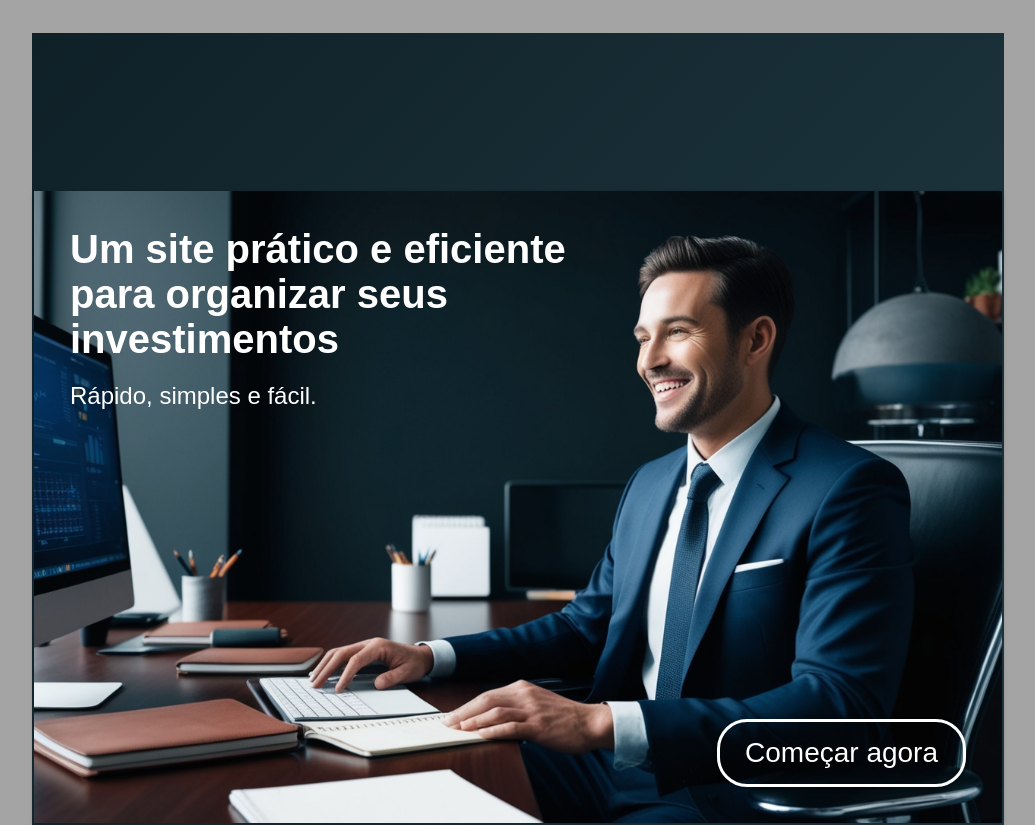
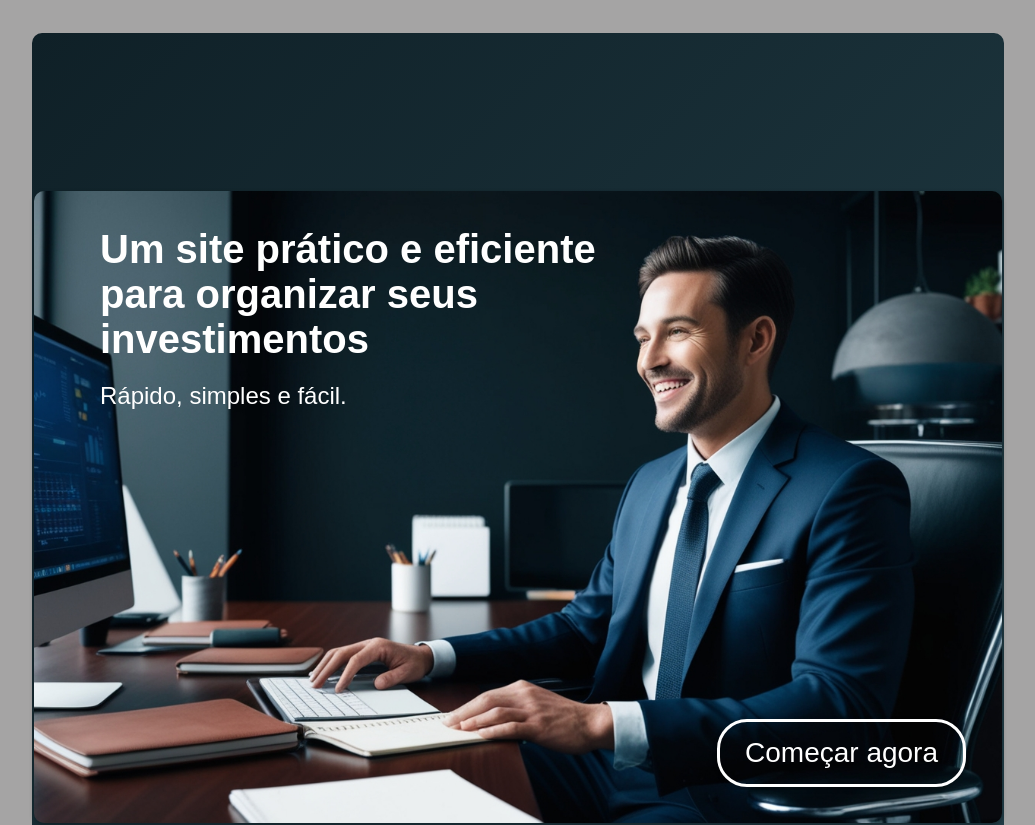
Before and after one commit to JoaoVitorSDelfino/gerenciador-de-investimentos, a React (Create React App) app: page /sobre in a window 1280 px wide. Shown: the top 825 px of the page, without its empty margins (122-1157 px from the left). Built offline with nearby package versions, Linux system fonts and the light colour scheme.

Commit message:
alterações pequenas nos textos e no container

```diff
--- a/src/components/AddInvestment.js
+++ b/src/components/AddInvestment.js
@@ -97,6 +97,7 @@ const styles = {
     display: "flex",
     justifyContent: "center",
     alignItems: "center",
+    borderRadius: "10px",
     background: "linear-gradient(135deg, #0f2027, #203a43, #2c5364)",
     padding: "20px 0", // Espaço extra para crescimento
   },
--- a/src/paginas6/Pages/Sobre/styles.js
+++ b/src/paginas6/Pages/Sobre/styles.js
@@ -8,6 +8,7 @@ export const Container = styled.div`
   flex-direction: column;
   align-items: center;
   justify-content: center;
+  border-radius: 10px;
   gap: 20px;
   padding: 5%;
 `;
@@ -22,6 +23,7 @@ const BlocoBase = styled.div`
   display: flex;
   flex-direction: column;
   gap: 10px;
+  border-radius: 10px;
   text-align: left;
   color: white;
   min-height: 400px;
@@ -67,6 +69,7 @@ export const MainText = styled.h1`
   font-size: 2.5rem;
   margin: 0;
   color: white;
+  margin-left: 30px;
 
 
   @media (max-width: 768px) {
@@ -80,6 +83,7 @@ export const SubText = styled.p`
   font-size: 1.5rem;
   margin: 0;
   color: white;
+  margin-left: 30px;
 
   @media (max-width: 768px) {
     font-size: 1.2rem;
```
Also changed, not shown: 1 other file (tests, documents, lock files or other folders).
